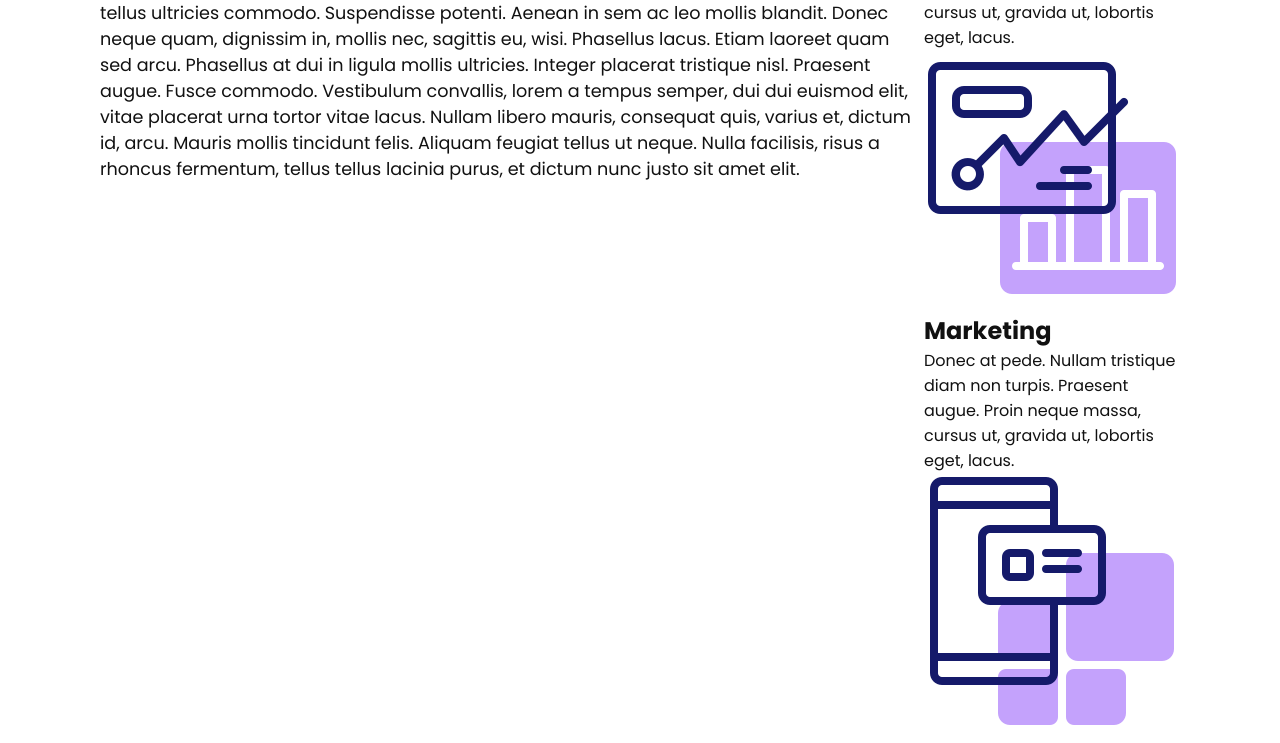
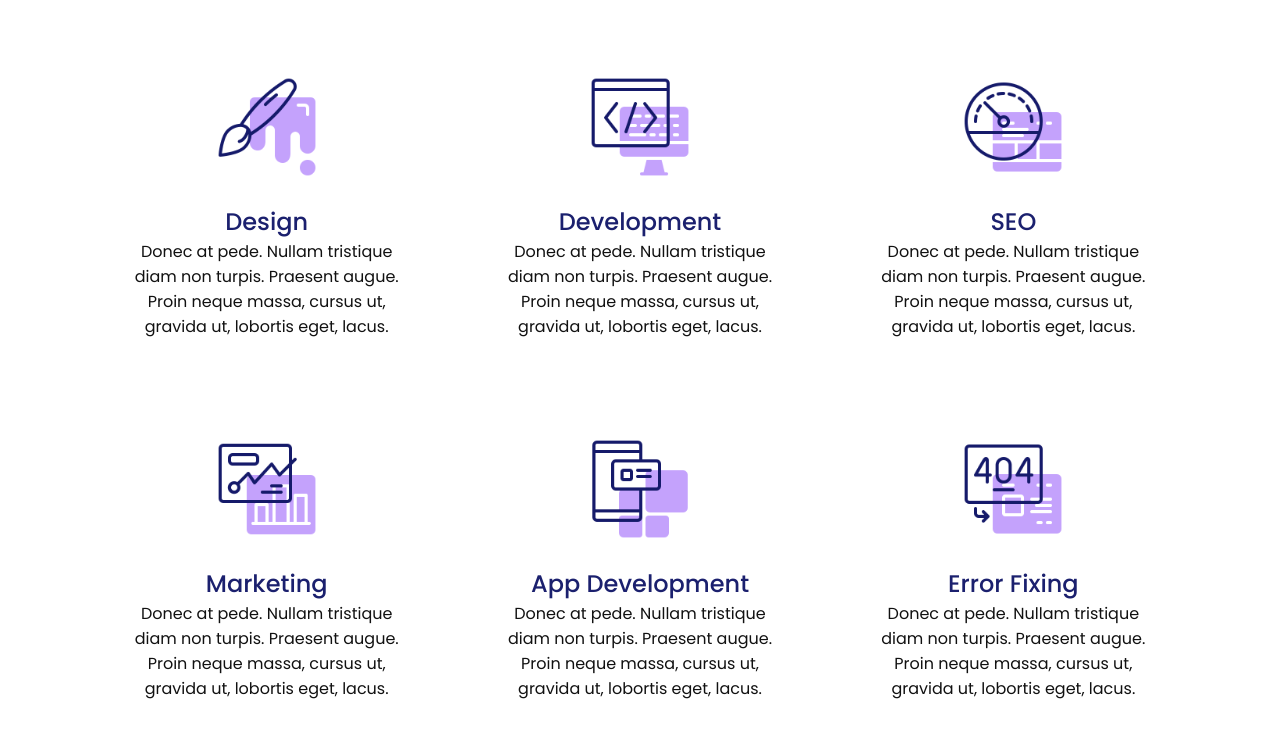
Before and after one commit to nic0-lab/creative-agency, a website: page src/services.html in a window 1280 px wide. Shown: the part 410-1153 px from the top of the page. Drawn offline with Linux system fonts and the light colour scheme.

Commit message:
Finish services.html

```diff
--- a/src/css/style.css
+++ b/src/css/style.css
@@ -29,6 +29,7 @@ p {
 
 section {
   display: flex;
+  flex-direction: column;
   height: 100vh;
   align-items: center;
   padding: 100px;
@@ -164,6 +165,34 @@ section.home {
   height: 110%;
 }
 
+/* SERVICES */
+.services {
+  display: grid;
+  grid-template-columns: repeat(3, 1fr);
+  gap: 40px;
+  text-align: center;
+  margin-top: 40px;
+}
+
+.services .service {
+  padding: 30px;
+}
+
+.services .service:hover {
+  box-shadow: 0px 10px 30px rgba(0, 0, 0, 0.1);
+}
+
+.services .service h2 {
+  font-size: 24px;
+  font-weight: 500;
+  margin-top: 20px;
+  color: #1b206e;
+}
+
+.services .service .icon img {
+  max-width: 100px;
+}
+
 /* MEDIA QUERIES */
 @media (max-width: 1068px) {
   .home-img {
@@ -183,4 +212,17 @@ section.home {
   .navigation ul li a {
     font-size: 2rem;
   }
+
+  .services {
+    grid-template-columns: repeat(2, 1fr);
   }
+
+}
+
+@media (max-width: 768px) {
+
+  .services {
+    grid-template-columns: repeat(1, 1fr);
+  }
+
+}
```
Lines whose indentation alone changed are shown as unchanged.
